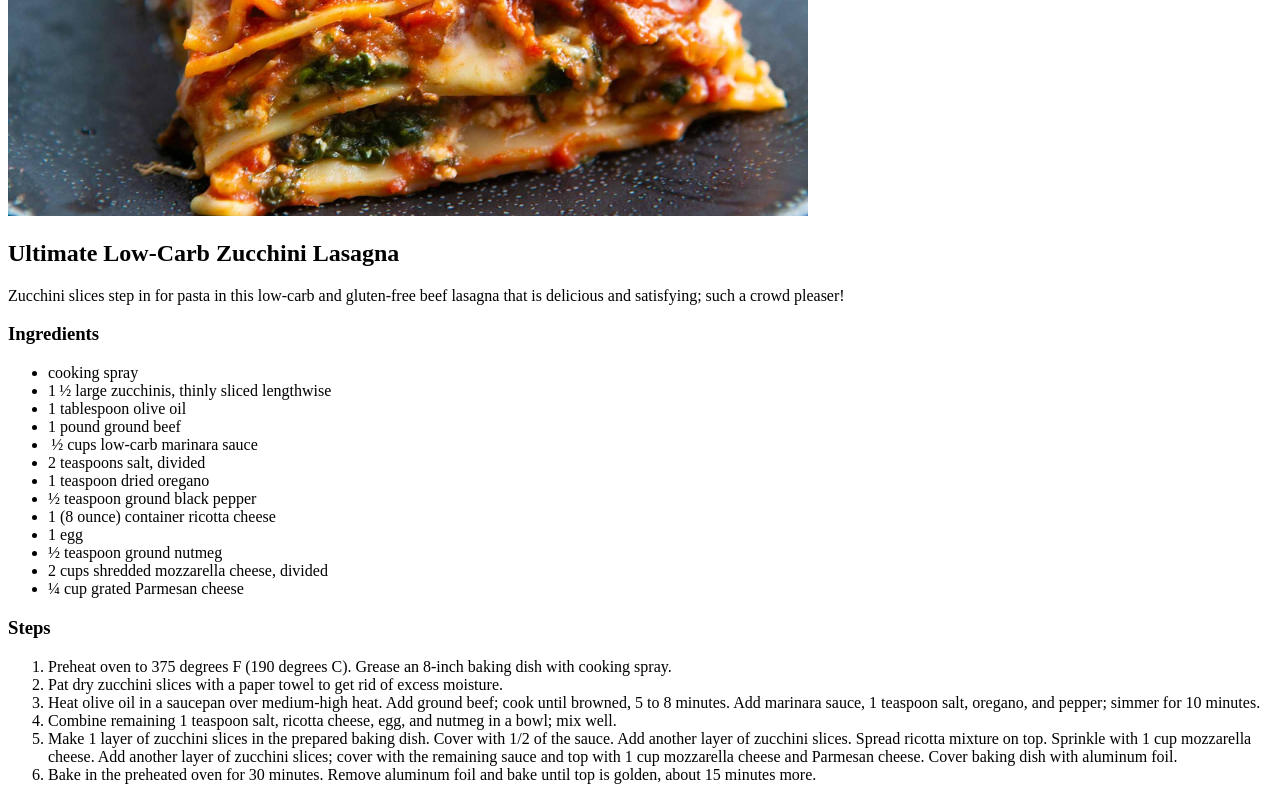
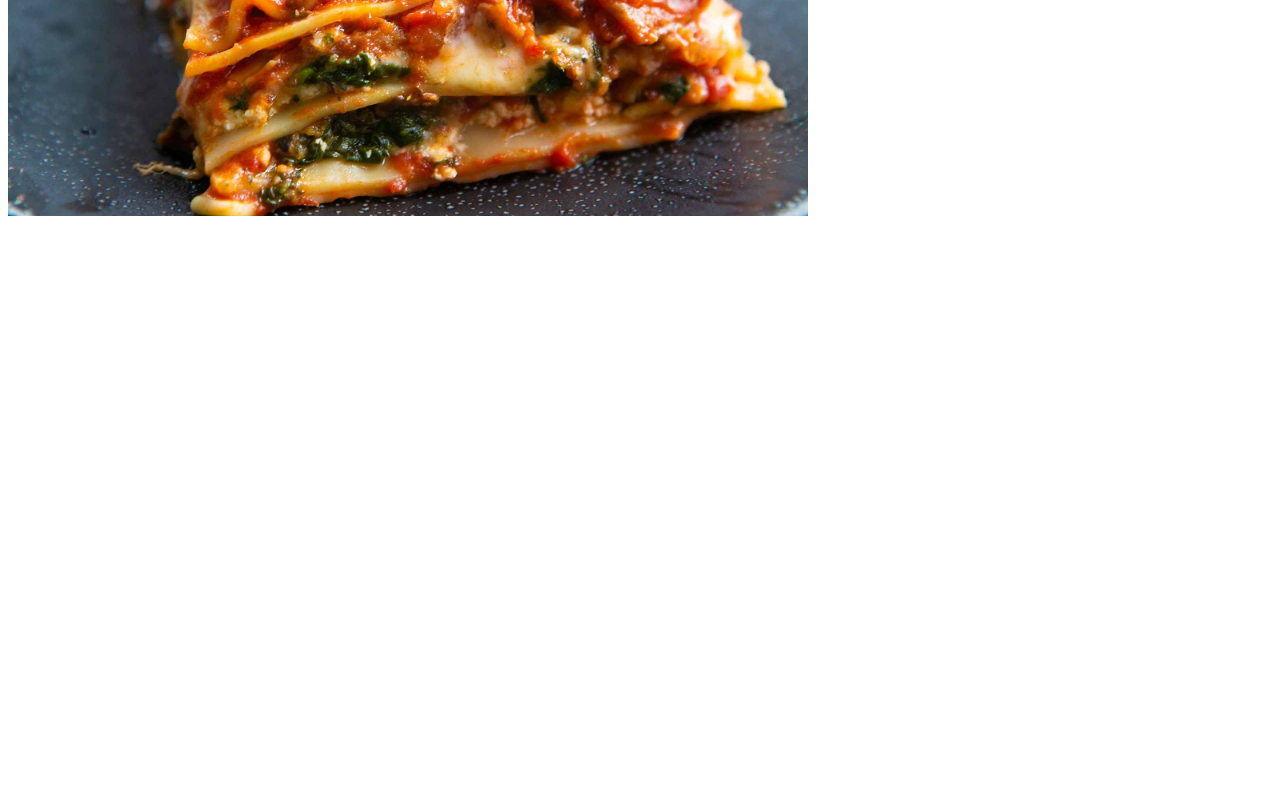
Before and after one commit to icedti/odin-recipes, a plain HTML site: page index.html in a window 1280 px wide. Shown: the part 348-1148 px from the top of the page. After the commit the page ends 800 px from the top, so only its background shows below. Drawn offline with Linux system fonts and the light colour scheme.

Commit message:
Delete lasagna recipe

```diff
--- a/index.html
+++ b/index.html
@@ -8,48 +8,11 @@
 </head>
 <body>
     <h1>Odin Recipes</h1>
-    <a href="recipes/lasagna.html">Lasagna</a>
+    <ul>
+      <li><a href="recipes/lasagna.html">Lasagna</a></li>
+    </ul>
     <p>
         <img src="img/lasagna.jpg" width="800" alt="Baked Lasagna">
     </p>
-    <p>
-        <h2>Ultimate Low-Carb Zucchini Lasagna</h4>
-    </p>
-
-    <p>Zucchini slices step in for pasta in this low-carb and gluten-free beef lasagna that is
-        delicious and satisfying; such a crowd pleaser!</p>
-    <p>
-        <h3>Ingredients</h3>
-    </p>
-    <p>
-        <ul>
-            <li>cooking spray</li>
-            <li>1 ½ large zucchinis, thinly sliced lengthwise</li>
-            <li>1 tablespoon olive oil </li>
-            <li>1 pound ground beef</li>
-            <li> ½ cups low-carb marinara sauce</li>
-            <li>2 teaspoons salt, divided</li>
-            <li>1 teaspoon dried oregano</li>
-            <li>½ teaspoon ground black pepper</li>
-            <li>1 (8 ounce) container ricotta cheese</li>
-            <li>1 egg</li>
-            <li>½ teaspoon ground nutmeg</li>
-            <li>2 cups shredded mozzarella cheese, divided</li>
-            <li>¼ cup grated Parmesan cheese</li>
-          </ul>
-    </p>
-    <p>
-        <h3>Steps</h3>
-    </p>
-    <p>
-        <ol>
-            <li>Preheat oven to 375 degrees F (190 degrees C). Grease an 8-inch baking dish with cooking spray.</li>
-            <li>Pat dry zucchini slices with a paper towel to get rid of excess moisture.</li>
-            <li>Heat olive oil in a saucepan over medium-high heat. Add ground beef; cook until browned, 5 to 8 minutes. Add marinara sauce, 1 teaspoon salt, oregano, and pepper; simmer for 10 minutes.</li>
-            <li>Combine remaining 1 teaspoon salt, ricotta cheese, egg, and nutmeg in a bowl; mix well.</li>
-            <li>Make 1 layer of zucchini slices in the prepared baking dish. Cover with 1/2 of the sauce. Add another layer of zucchini slices. Spread ricotta mixture on top. Sprinkle with 1 cup mozzarella cheese. Add another layer of zucchini slices; cover with the remaining sauce and top with 1 cup mozzarella cheese and Parmesan cheese. Cover baking dish with aluminum foil.</li>
-            <li>Bake in the preheated oven for 30 minutes. Remove aluminum foil and bake until top is golden, about 15 minutes more.</li>
-        </ol>
-    </p>
 </body>
 </html>
```
